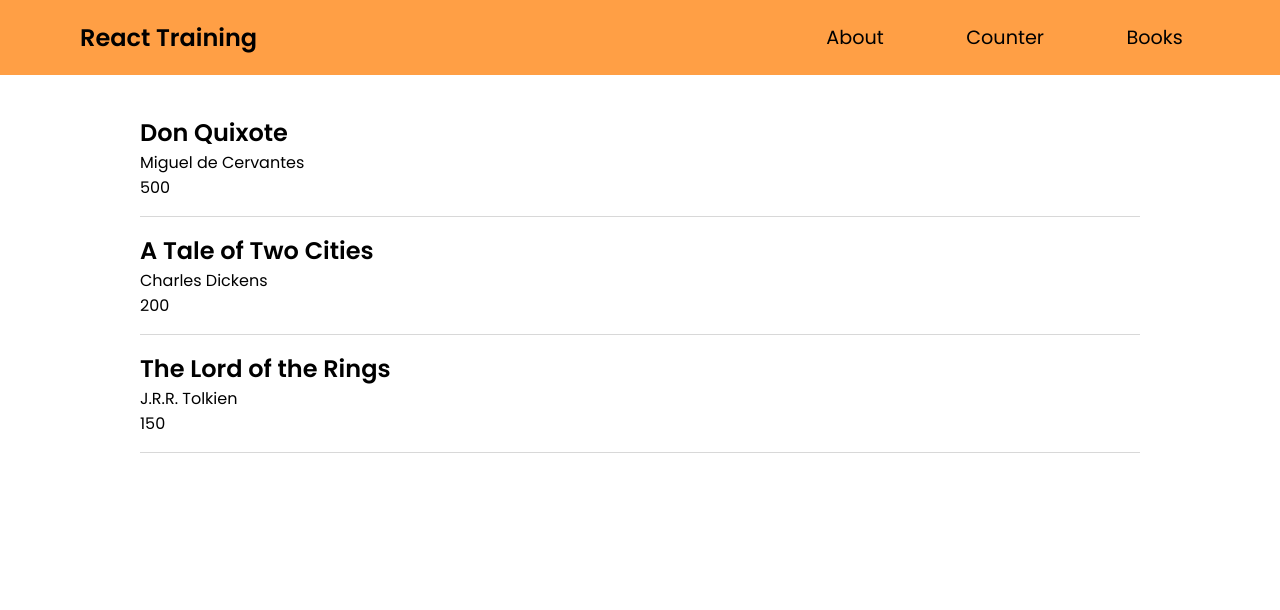
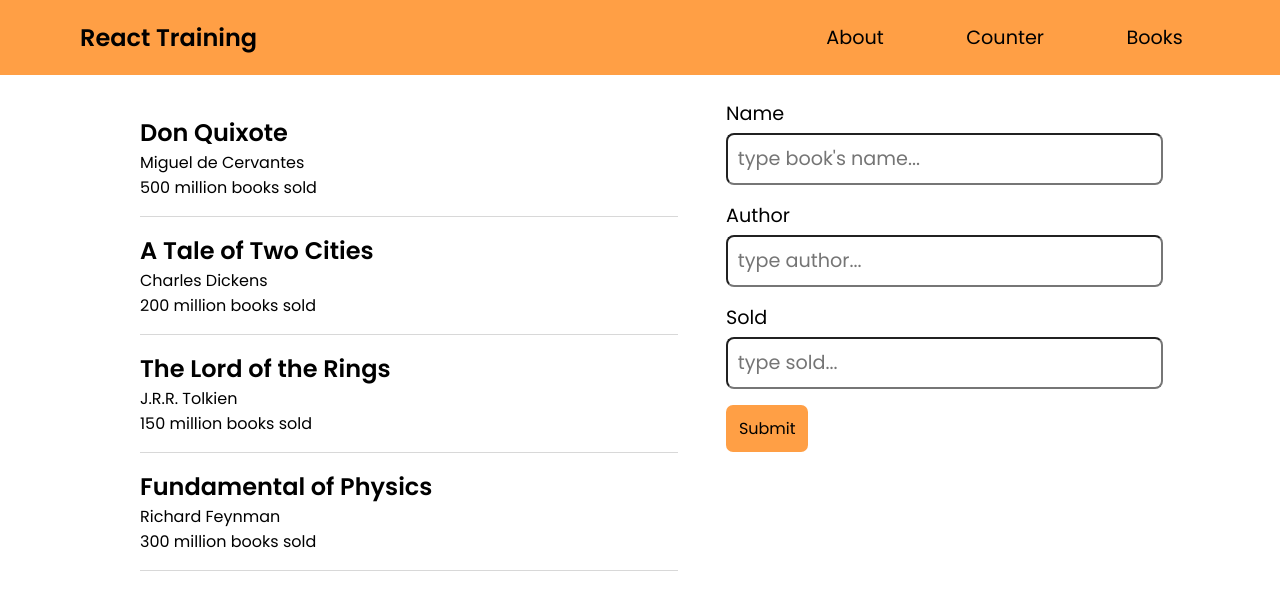
Before and after one commit to widekaardhiguna/training-basic-react, a React (Create React App) app: page / in a window 1280 px wide. Shown: the top 610 px of the page. Built offline with nearby package versions, Linux system fonts and the light colour scheme; data requests are answered from the project's data file.

Commit message:
post data

```diff
--- a/src/mockup_api/db.json
+++ b/src/mockup_api/db.json
@@ -17,6 +17,12 @@
       "name": "The Lord of the Rings",
       "author": "J.R.R. Tolkien",
       "sold": 150
+    },
+    {
+      "name": "Fundamental of Physics",
+      "author": "Richard Feynman",
+      "sold": "300",
+      "id": 4
     }
   ]
 }
--- a/src/pages/BooksPage.js
+++ b/src/pages/BooksPage.js
@@ -3,22 +3,86 @@ import { useEffect, useState } from "react"
 const BooksPage = () => {
   const [books, setBooks] = useState([])
 
-  useEffect(() => {
+  const fetchBooks = () => {
     fetch("http://localhost:3001/books")
       .then((res) => res.json())
       .then((data) => setBooks(data))
+  }
+
+  // Fetch data after first render
+  useEffect(() => {
+    fetchBooks()
   }, [])
+
+  // Input states
+  const [name, setName] = useState("")
+  const [author, setAuthor] = useState("")
+  const [sold, setSold] = useState("")
+
+  // Post book to API
+  const handleSubmit = (e) => {
+    e.preventDefault()
+    const payload = {
+      name: name,
+      author: author,
+      sold: sold,
+    }
+    fetch("http://localhost:3001/books", {
+      method: "POST",
+      headers: {
+        "Content-Type": "application/json",
+      },
+      body: JSON.stringify(payload),
+    }).then((res) => {
+      if (res.status === 201) {
+        fetchBooks()
+        setSold("")
+        setAuthor("")
+        setName("")
+      }
+    })
+  }
 
   return (
     <>
       {books.length === 0 && <div>Loading...</div>}
-      {books.map((book) => (
-        <div className="book" key={book.id}>
-          <h2>{book.name}</h2>
-          <p>{book.author}</p>
-          <p>{book.sold}</p>
+      <div className="books-wrapper">
+        <div className="books">
+          {books.map((book) => (
+            <div className="book" key={book.id}>
+              <h2>{book.name}</h2>
+              <p>{book.author}</p>
+              <p>{book.sold} million books sold</p>
+            </div>
+          ))}
         </div>
-      ))}
+        <div className="form">
+          <form onSubmit={handleSubmit}>
+            {/* Book's name input */}
+            <label>Name</label>
+            <input
+              placeholder="type book's name..."
+              value={name}
+              onChange={(e) => setName(e.target.value)}
+            />
+            {/* Author input */}
+            <label>Author</label>
+            <input
+              placeholder="type author..."
+              value={author}
+              onChange={(e) => setAuthor(e.target.value)}
+            />
+            {/* Sold input */}
+            <label>Sold</label>
+            <input
+              placeholder="type sold..."
+              value={sold}
+              onChange={(e) => setSold(e.target.value)}
+            />
+            <button>Submit</button>
+          </form>
+        </div>
+      </div>
     </>
   )
 }
```
